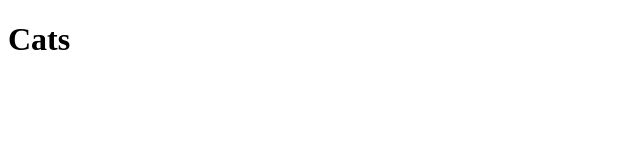
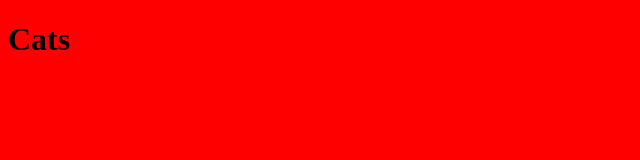
Before and after one commit to federicodesantiago/week1, a website: page cats/index.html in a window 1280 px wide. Shown: the whole page, without its empty margins (0-640 px from the left). Drawn offline with Linux system fonts and the light colour scheme.

Commit message:
Add correct css to html

```diff
--- a/cats/index.html
+++ b/cats/index.html
@@ -5,6 +5,7 @@
         <meta http-equiv="X-UA-Compatible" content="IE=edge" />
         <meta name="viewport" content="width=device-width, initial-scale=1.0" />
         <title>My cats</title>
+        <link rel="stylesheet" href="style.css" />
     </head>
     <body>
         <h1>Cats</h1>
```
Also changed, not shown: dogs/index.html (+1 -1 lines), hamster/index.html (+1 -0 lines).
